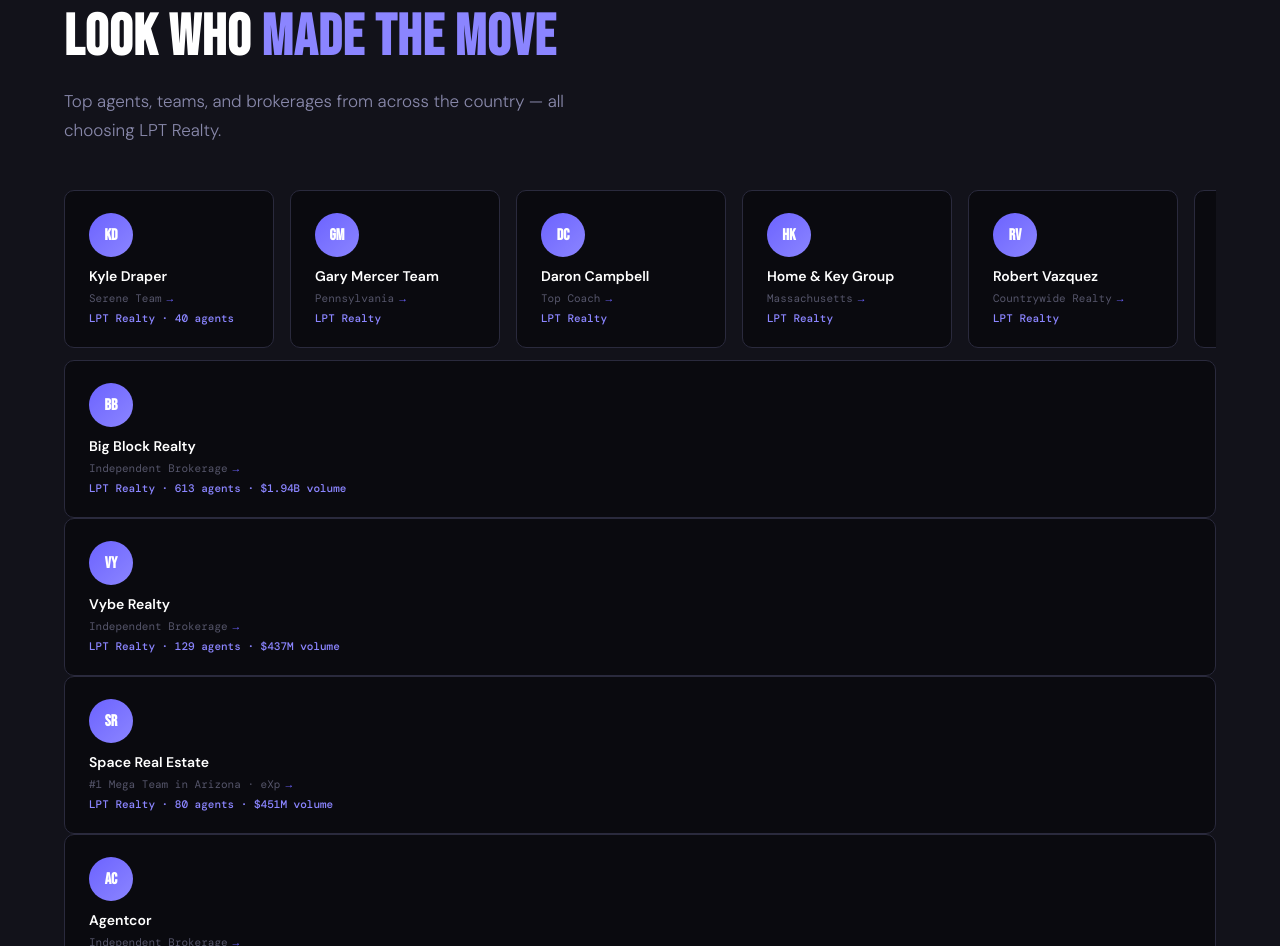
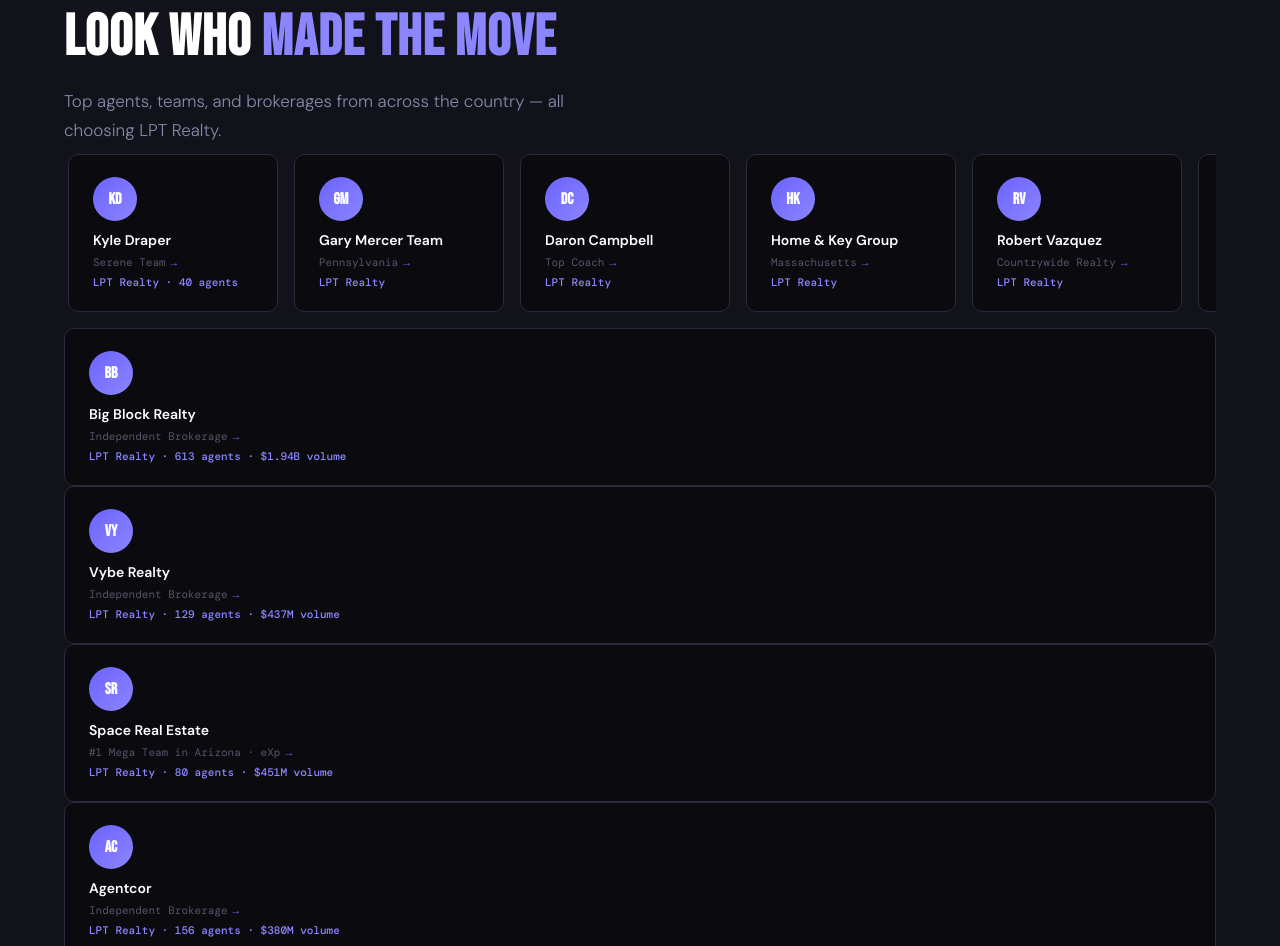
Before and after one commit to jdesane/tpl, a plain HTML site: page index.html in a window 1280 px wide. Shown: the part 4472-5418 px from the top of the page. Drawn offline with nearby package versions, Linux system fonts and the light colour scheme; a script that the page names is missing.

Commit message:
site update

```diff
--- a/index.html
+++ b/index.html
@@ -387,10 +387,17 @@
 /* ── WHO JOINED ── */
 .joined-section { background: var(--surface); padding: 96px 5%; }
 .joined-scroll {
-  display: flex; gap: 16px; margin-top: 44px;
-  overflow-x: auto; padding-bottom: 12px;
-  scrollbar-width: thin; scrollbar-color: var(--border) transparent;
+  display: flex;
+  flex-direction: row;
+  flex-wrap: nowrap;
+  overflow-x: auto;
+  gap: 16px;
+  padding: 8px 4px 16px;
+  scrollbar-width: none;
+  -ms-overflow-style: none;
+  cursor: grab;
 }
+.joined-scroll::-webkit-scrollbar { display: none; }
 .joined-scroll::-webkit-scrollbar { height: 3px; }
 .joined-scroll::-webkit-scrollbar-thumb { background: var(--border); border-radius: 2px; }
 .joined-card {
```
Also changed, not shown: 1 other file.
